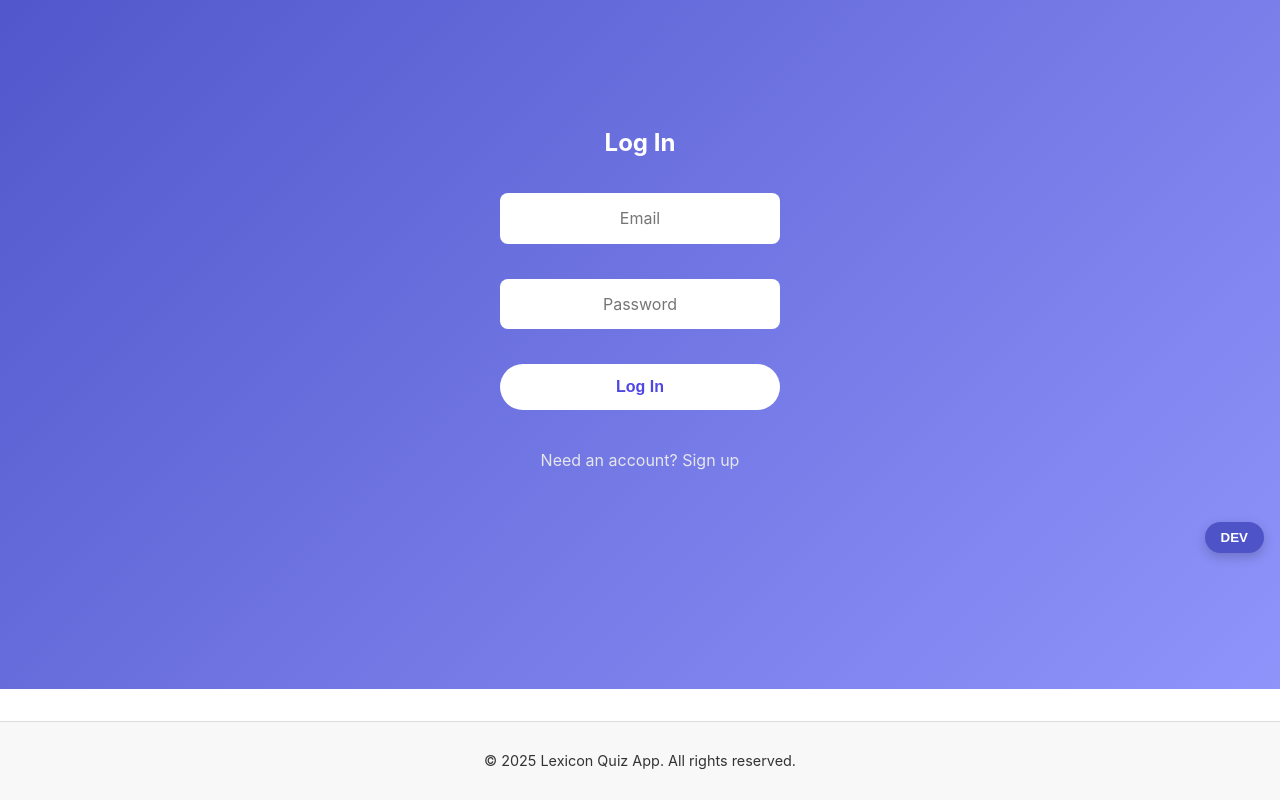
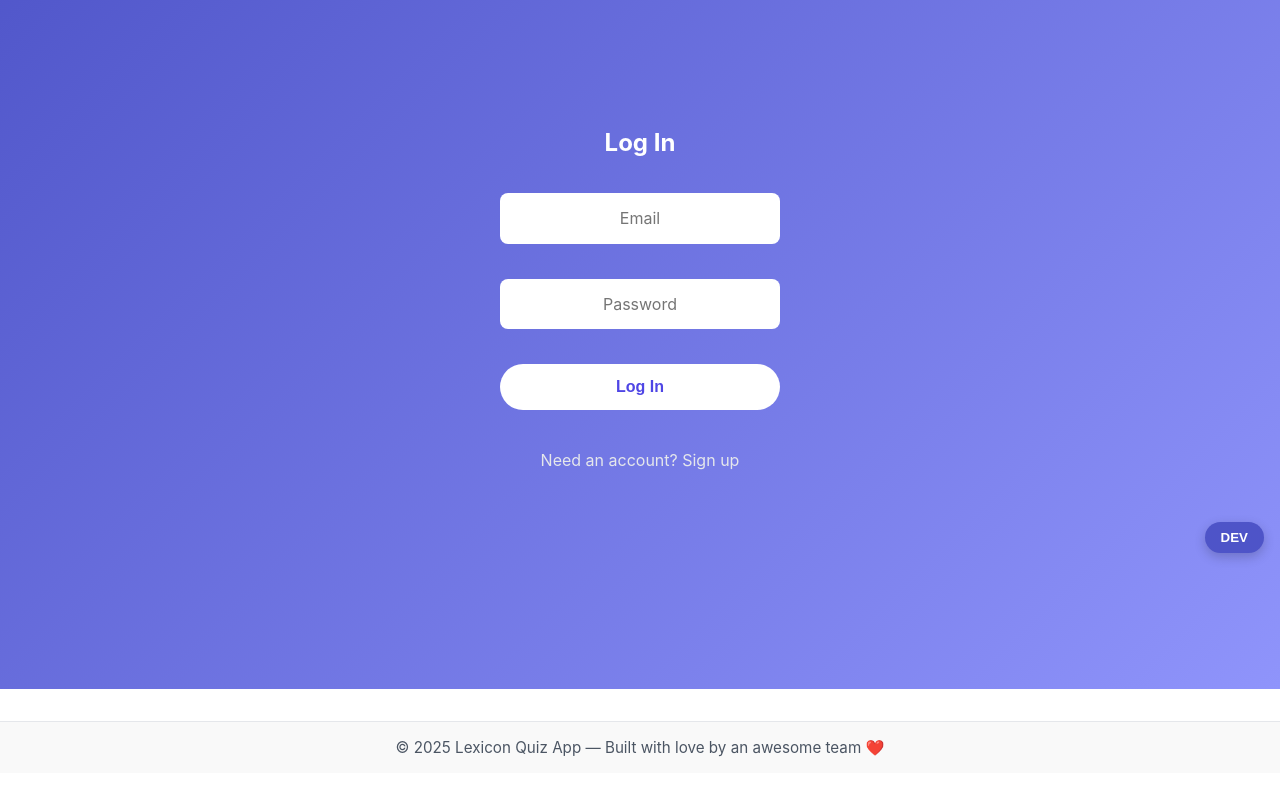
Before and after one commit to herrgallardo/lexicon-react-quiz-app, a React (Create React App) app: page /auth in a window 1280 px wide. Shown: the part 231-1031 px from the top of the page. After the commit the page ends 1004 px from the top, so only its background shows below. Built offline with nearby package versions, Linux system fonts and the light colour scheme; no server answers.

Commit message:
feat: update footer with friendly message

```diff
--- a/src/components/Footer.css
+++ b/src/components/Footer.css
@@ -8,3 +8,16 @@
     border-top: 1px solid #ddd;
     margin-top: 2rem;
 }
+
+.footer {
+    text-align: center;
+    padding: 1rem 0;
+    font-size: 0.95rem;
+    background-color: #f9f9f9;
+    color: #4b5563;
+    border-top: 1px solid #e5e7eb;
+}
+
+.footer p {
+    margin: 0;
+}
--- a/src/components/Footer.jsx
+++ b/src/components/Footer.jsx
@@ -7,7 +7,12 @@ const Footer = () => {
 
   return (
     <footer className="footer">
-      <p>&copy; {year} Lexicon Quiz App. All rights reserved.</p>
+      <p>
+        © 2025 Lexicon Quiz App — Built with love by an awesome team{' '}
+        <span role="img" aria-label="purple heart">
+          ❤️
+        </span>
+      </p>
     </footer>
   );
 };
```
